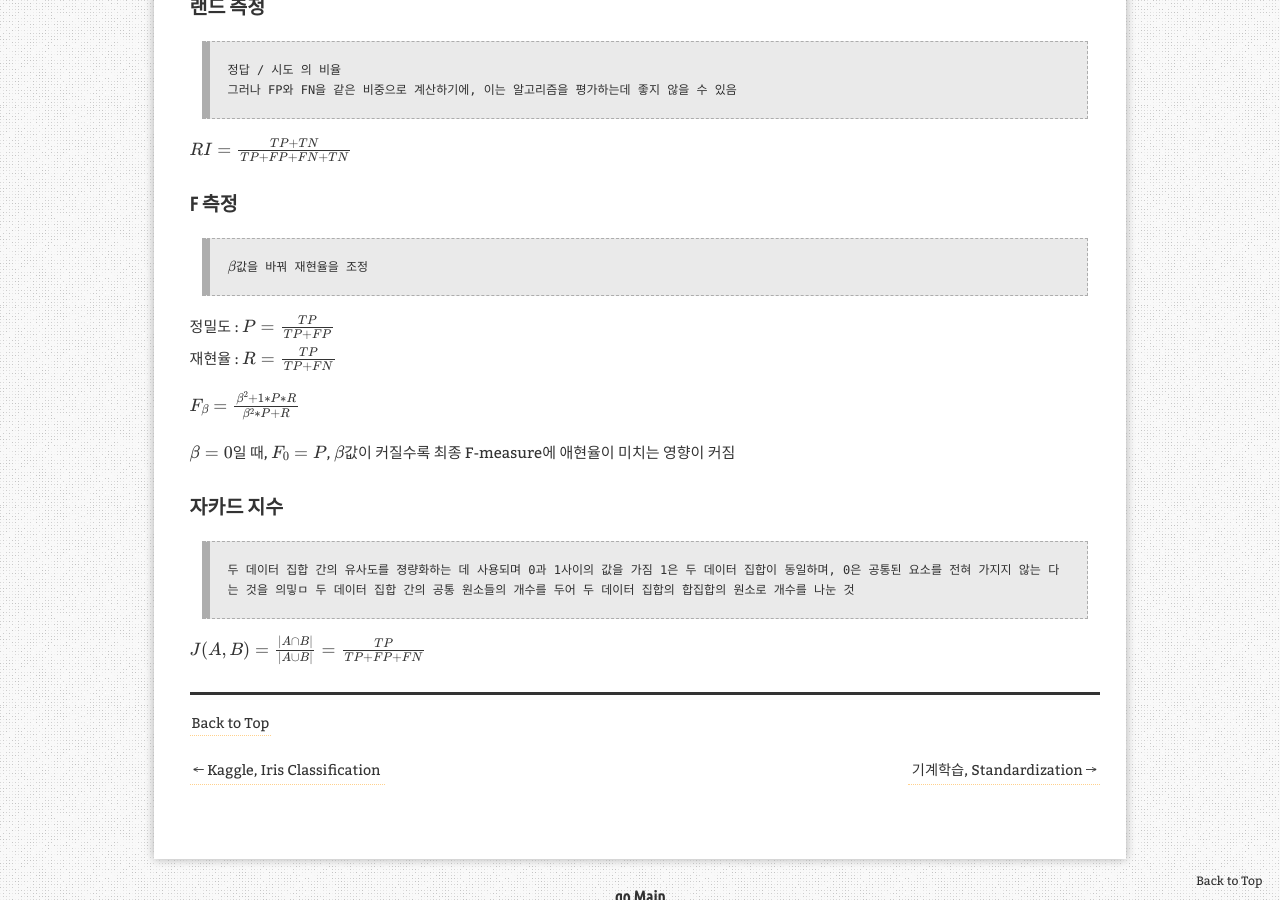
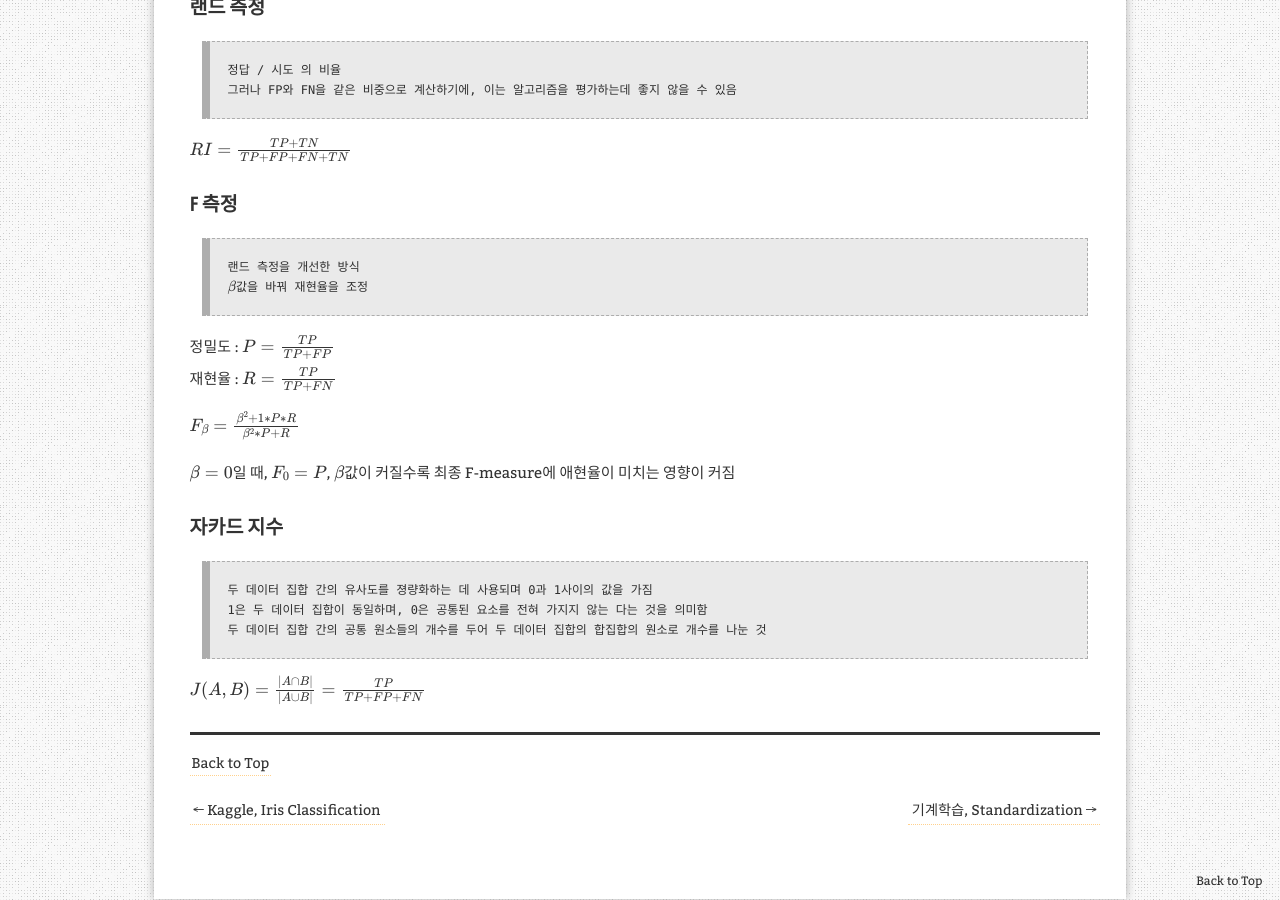
Before and after one commit to aristohyun/aristohyun.github.io, a Jekyll site: the page built from _posts/2021-07-18-Evaluation-of-Clustering.md, in a window 1280 px wide and 900 px high, scrolled down 2693 px. Built offline with Jekyll 4.4.1, drawn with Linux system fonts in a browser that asks for light colours; formulas are drawn with MathJax 3; comment, search, counter and statistics services are not loaded.

Commit message:
Update 2021-07-18-Evaluation-of-Clustering.md

```diff
--- a/_posts/2021-07-18-Evaluation-of-Clustering.md
+++ b/_posts/2021-07-18-Evaluation-of-Clustering.md
@@ -94,6 +94,7 @@ $
 
 ### F 측정
 
+> 랜드 측정을 개선한 방식
 > $\beta$값을 바꿔 재현율을 조정
 
 정밀도 : $P =  {\frac {TP}{TP+FP}}$
@@ -108,9 +109,8 @@ $\beta = 0$일 때, $F_ 0 = P$, $\beta$값이 커질수록 최종 F-measure에
 ### 자카드 지수
 
 > 두 데이터 집합 간의 유사도를 졍량화하는 데 사용되며 0과 1사이의 값을 가짐
-> 1은 두 데이터 집합이 동일하며, 0은 공통된 요소를 전혀 가지지 않는 다는 것을 의밓ㅁ
+> 1은 두 데이터 집합이 동일하며, 0은 공통된 요소를 전혀 가지지 않는 다는 것을 의미함
 > 두 데이터 집합 간의 공통 원소들의 개수를 두어 두 데이터 집합의 합집합의 원소로 개수를 나눈 것
-
 
 $
 J(A, B) = \frac{\left | A \cap B \right |}{\left | A \cup B \right |} = \frac{TP}{TP + FP + FN}
```
